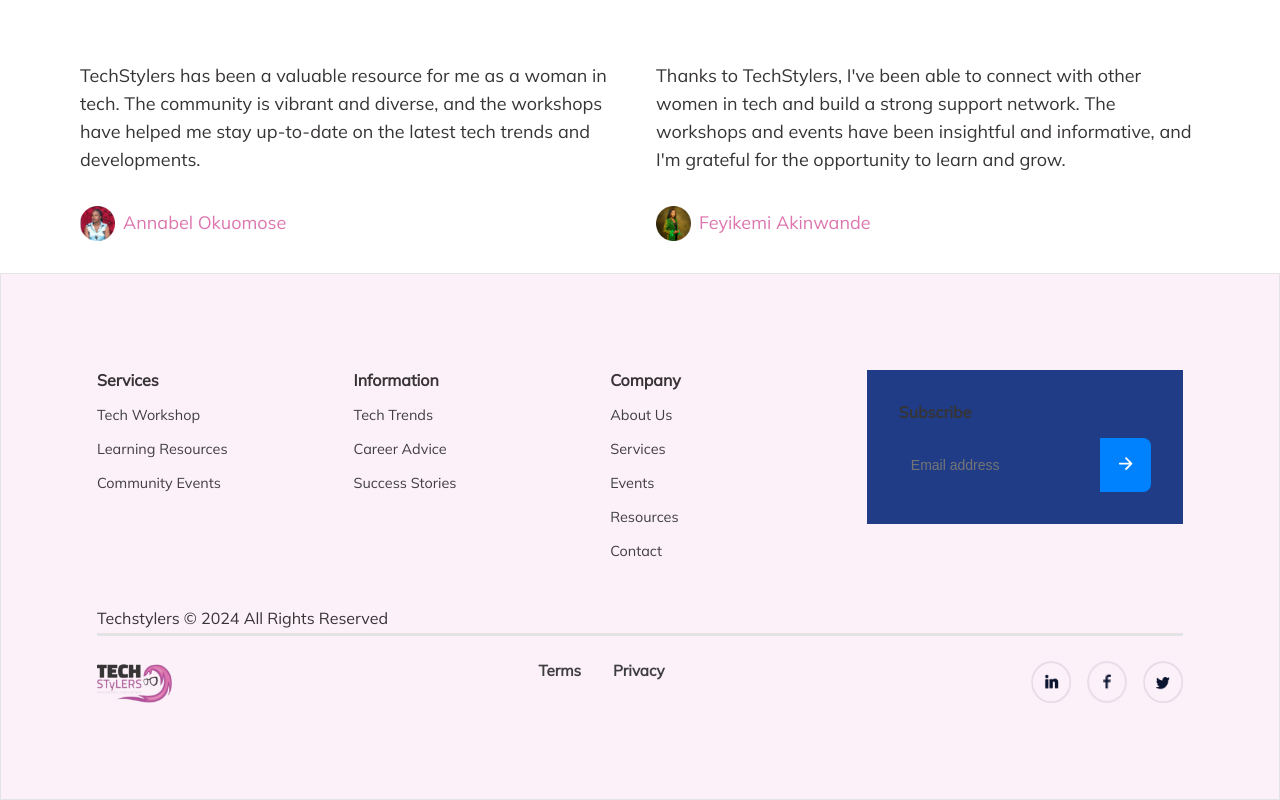
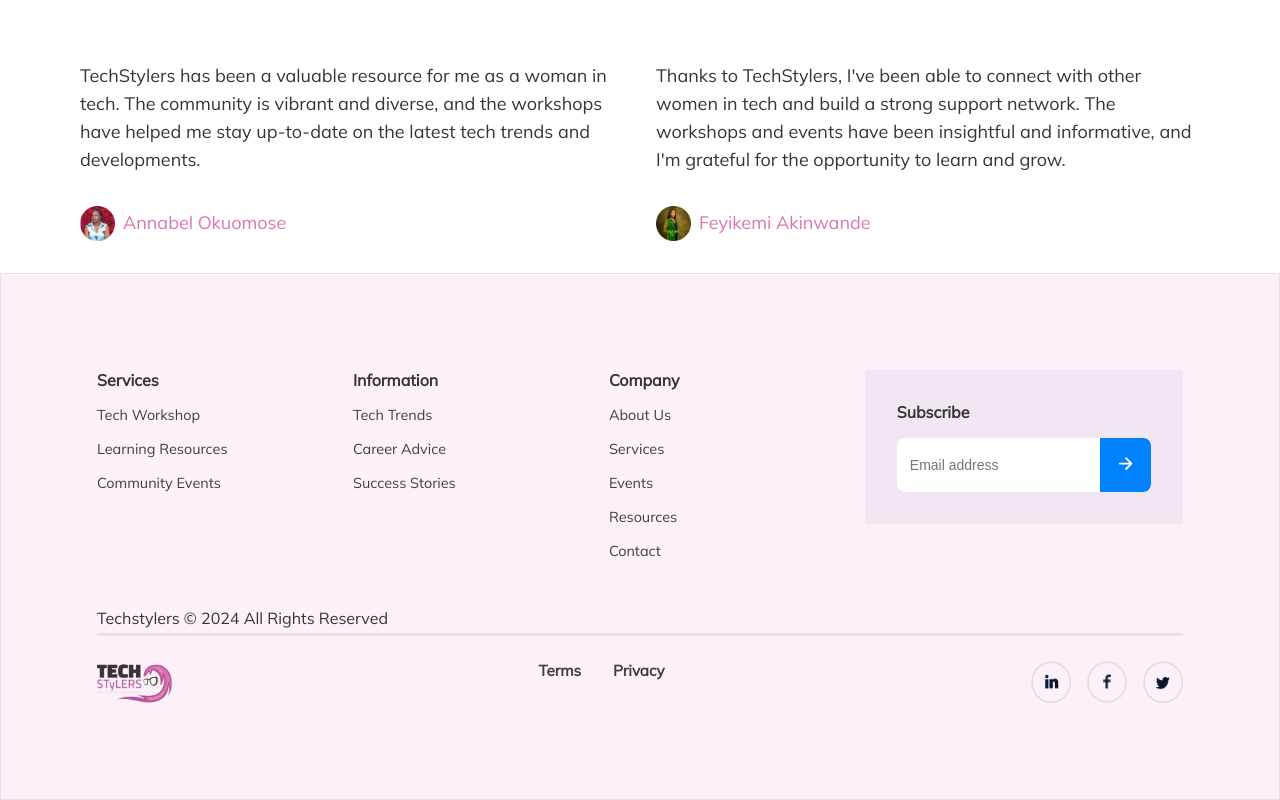
Before and after one commit to SandraDammy/techStylers, a React (Create React App) app: page / in a window 1280 px wide. Shown: the part 4632-5432 px from the top of the page. Built offline with nearby package versions, Linux system fonts and the light colour scheme.

Commit message:
update page_pull Main

```diff
--- a/src/App.css
+++ b/src/App.css
@@ -12,7 +12,7 @@
   --text-ash: #8D898B;
   --primary-color: #b5529d;
   --secondary-color: #DD76AE;
-  --tertiary-color: #203c86;
+  --tertiary-color: #203c860D;
   --primary-bg: #f5f5f5;
   --secondary-bg: #FCF0F9;
   --tertiary-bg: #ffe1f8;
--- a/src/Components/Style/Footer.module.css
+++ b/src/Components/Style/Footer.module.css
@@ -68,9 +68,12 @@ footer {
 .searchBar {
     padding: 12px;
     border-top-left-radius: 8px;
+    border-top-right-radius: 0px;
     border-bottom-left-radius: 8px;
-    border-color: white;
-    border: none;
+    border-bottom-right-radius: 0px;
+    border-color: var(--white-color);
+    /* border: none; */
+    background-color: var(--white-color);
 }
 
 .searchItems {
```
